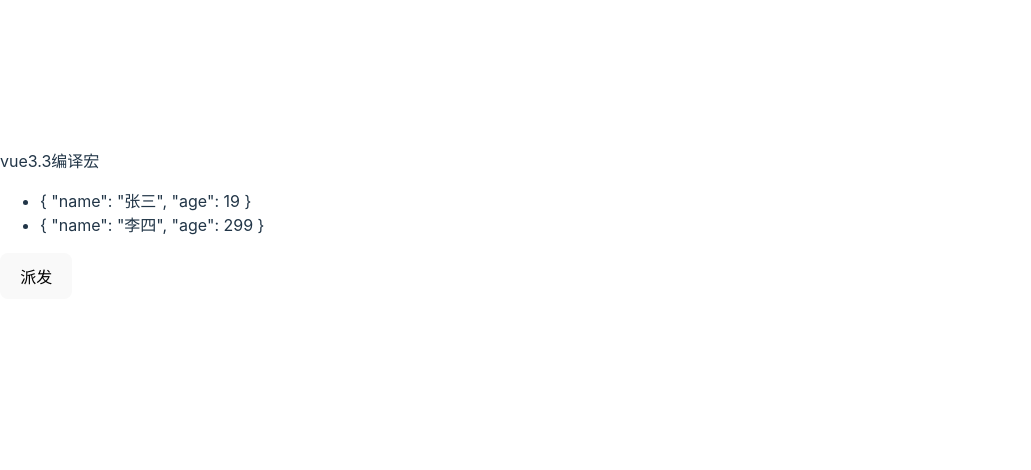
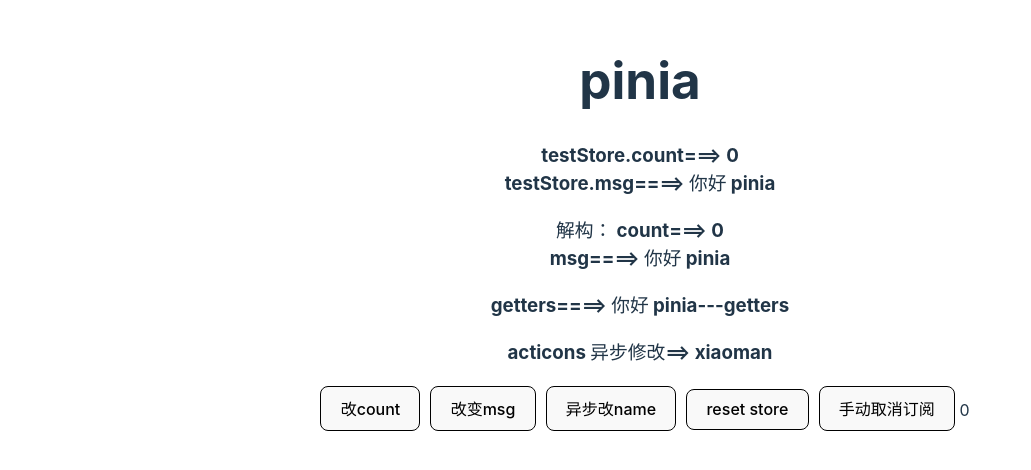
Before and after one commit to ibxueyifan/vite-vue-xiaomanzs, a Vue app: page / in a window 1280 px wide. Shown: the part 176-646 px from the top of the page, without its empty margins (0-1031 px from the left). Built offline with nearby package versions, Linux system fonts and the light colour scheme.

Commit message:
pinia全套

```diff
--- a/src/App.vue
+++ b/src/App.vue
@@ -1,33 +1,13 @@
 <template>
-    <div class=''>
-        <DefineCom @send="getName" :data="list">
-
-            <template #default="{ val }">
-                <div>
-                    {{ val }}
-                </div>
-            </template>
-
-        </DefineCom>
-    </div>
+   <div class=''>
+       <PiniaCom />
+   </div>
 </template>
 
 <script setup lang='ts'>
-import DefineCom from '@/components/34DefineCom/index.vue';
-const getName = (name: string) => {
-    console.log(name);
-}
-
-const list = reactive([
-    {
-        name: '张三',
-        age: 19
-    },
-    {
-        name: '李四',
-        age: 299
-    }
-])
+import PiniaCom from '@/components/35PiniaCom/index.vue'
 </script>
 
-<style scoped lang='scss'></style>
+<style scoped lang='scss'>
+
+</style>
--- /dev/null
+++ b/src/components/35PiniaCom/index.vue
@@ -0,0 +1,118 @@
+<template>
+    <h1 class=''>
+        pinia
+    </h1>
+    <h3>
+        testStore.count===> {{ testStore.count }}
+        <br>
+        testStore.msg====> {{ testStore.msg }}
+    </h3>
+    <h3>
+        解构： count===> {{ count }}
+        <br>
+        msg====> {{ msg }}
+    </h3>
+    <h3>
+        getters====> {{ testStore.newMsg }}
+    </h3>
+    <h3>
+        acticons 异步修改==> {{ testStore.name }}
+    </h3>
+    <button @click="addCount">改count</button>
+    <button @click="changeMsg">改变msg</button>
+    <button @click="changeName">异步改name</button>
+
+    <button @click="reset">reset store</button>
+    <button @click="cleanup">手动取消订阅</button>
+
+    {{ baseStore.count }}
+</template>
+
+<script setup lang='ts'>
+import { storeToRefs } from 'pinia'
+import { useTestStore, useBaseStore } from '@/store';
+const testStore = useTestStore();
+const baseStore = useBaseStore();
+
+type StoreType = {
+    count: number,
+    msg: string,
+    name: string
+}
+
+// $subscribe 监听store中数据的变化
+const unsubscitbe = testStore.$subscribe((arg: any, state: StoreType) => {
+    console.log('arg', arg)
+    console.log('state', state)
+}, {
+    detached: true, // 订阅将不会在 store 被销毁时自动取消
+})
+
+const cleanup = () => {
+    unsubscitbe()
+}
+
+/***
+ * 第二个参数设置为true
+ * 通常在开发和调试阶段使用全局监听，以便更好地理解和跟踪状态变化
+ * 1. 全局监听：当第二个参数设置为 true 时，您可以监听到该 store 中所有的动作（actions），而不仅仅是单个动作。这对于调试或记录所有动作的执行非常有用。
+   2.  事件处理：您可以在全局监听中处理所有动作的前后逻辑，例如记录日志、执行某些副作用等。
+ */
+// 监听 store中事件的触发
+testStore.$onAction((params: any) => {
+    console.log(params);
+    params.after(() => {
+        console.log('事件触发完毕');
+    })
+    console.log('触发了哪个事件==>', params.name);
+    console.log('参数==>', params.args);
+}, true)
+
+
+// 如果需要解构   使用storeToRefs
+const { count, msg } = storeToRefs(testStore);
+
+const reset = () => {
+    testStore.$reset()
+}
+const changeName = () => {
+    testStore.requestName()
+}
+
+const changeMsg = () => {
+    msg.value += '=='
+}
+const addCount = () => {
+
+    // 解构 修改值
+    // count.value++
+    // msg.value = 'xxxx'
+    //#region
+    //方式1
+    // testStore.count++
+
+    //方式2
+    // testStore.$patch({
+    //     count: testStore.count + 1
+    // })
+
+    //方式3
+    // testStore.$patch((state: any) => {
+    //     state.count = state.count + 1;
+    //     state.msg = '修改后的msg'
+    // })
+
+    //方式4
+    // testStore.$state = {
+    //     count: testStore.count + 1,
+    // }
+    // testStore.$state.msg = '修改后的msg'
+
+
+    //方式5
+    testStore.handleCount(10)
+}
+
+</script>
+
+<style scoped lang='scss'></style>
--- a/src/main.ts
+++ b/src/main.ts
@@ -1,11 +1,14 @@
 import { createApp } from 'vue'
 import './style.css'
 import App from './App.vue';
-
 import mitt from 'mitt';
-
 // 注意 xiaomanloading 这个名字几个地方要保持一致
 import xiaomanloading from '@/components/30Loading/index';
+import { piniaPlugin } from './store/plugin';
+import { createPinia } from 'pinia';
+
+const store = createPinia();
+store.use(piniaPlugin())
 
 const emitter = mitt();
 
@@ -44,6 +47,7 @@
 
 app.use(xiaomanloading);
 
+app.use(store)
 
 app.component('GlobalCom', GlobalCom);
 
--- /dev/null
+++ b/src/store/baseStore.ts
@@ -0,0 +1,10 @@
+import { defineStore } from 'pinia';
+import { Name } from './storeName';
+
+export const useBaseStore = defineStore(Name.BASE, {
+    state: () => {
+        return {
+            count: 0
+        }
+    }
+})
--- /dev/null
+++ b/src/store/index.ts
@@ -0,0 +1,6 @@
+import { useBaseStore } from './baseStore';
+import { useTestStore } from './testStore';
+export {
+    useBaseStore,
+    useTestStore
+}
--- /dev/null
+++ b/src/store/plugin.ts
@@ -0,0 +1,31 @@
+import { PiniaPluginContext } from 'pinia'
+
+
+const setStorage = (key: string, value: any) => {
+    localStorage.setItem(key, JSON.stringify(value))
+}
+const getStorage = (key: string) => {
+    return localStorage.getItem(key) ? JSON.parse(localStorage.getItem(key) as string) : {}
+}
+
+type optType = {
+    key: string
+}
+const defaultOpt = {
+    key: 'pinia'
+}
+export const piniaPlugin = (opt?: optType) => {
+    const options = Object.assign({}, defaultOpt, opt)
+    return (context: PiniaPluginContext) => {
+        console.log(context.store);
+        const { store } = context;
+        const _key = `${options.key}-${store.$id}`;
+        store.$subscribe(() => {
+            setStorage(_key, toRaw(store.$state))
+        })
+        const data = getStorage(_key);
+        return {
+            ...data
+        }
+    }
+}
--- /dev/null
+++ b/src/store/storeName.ts
@@ -0,0 +1,4 @@
+export enum Name {
+    TEST = 'test',
+    BASE = 'base'
+}
--- /dev/null
+++ b/src/store/testStore.ts
@@ -0,0 +1,38 @@
+import { defineStore } from 'pinia';
+import { Name } from './storeName';
+
+const nameApi = () => {
+    return new Promise((resolve) => {
+        setTimeout(() => {
+            resolve('newxiaoman-----zs')
+        }, 2000)
+    })
+}
+
+export const useTestStore = defineStore(Name.TEST, {
+    state: () => {
+        return {
+            count: 0,
+            msg: '你好 pinia',
+            name: 'xiaoman'
+        }
+    },
+    getters: {
+        newMsg(): string {
+            return `${this.msg}---getters`
+        }
+    },
+    actions: {
+        handleCount(num: number = 12) {
+            // this.count+= 2
+            // this.count++
+            // this.count = this.count + 3
+            this.count += num
+        },
+        async requestName() {
+            let res = await nameApi();
+            this.name = res;
+            this.handleCount()
+        }
+    }
+})
--- a/src/style.css
+++ b/src/style.css
@@ -56,10 +56,10 @@
 
 
 #app {
-  /* max-width: 1280px;
+  max-width: 1280px;
   margin: 0 auto;
   padding: 2rem;
-  text-align: center; */
+  text-align: center;
 }
 
 @media (prefers-color-scheme: light) {
@@ -72,5 +72,7 @@
   }
   button {
     background-color: #f9f9f9;
+    border: 1px solid #000;
+    margin-left: 10px;
   }
 }
--- a/tsconfig.node.json
+++ b/tsconfig.node.json
@@ -19,7 +19,6 @@
     "noUnusedLocals": true,
     "noUnusedParameters": true,
     "noFallthroughCasesInSwitch": true,
-    "noImplicitAny": false
   },
   "include": [
     "vite.config.ts",
```
